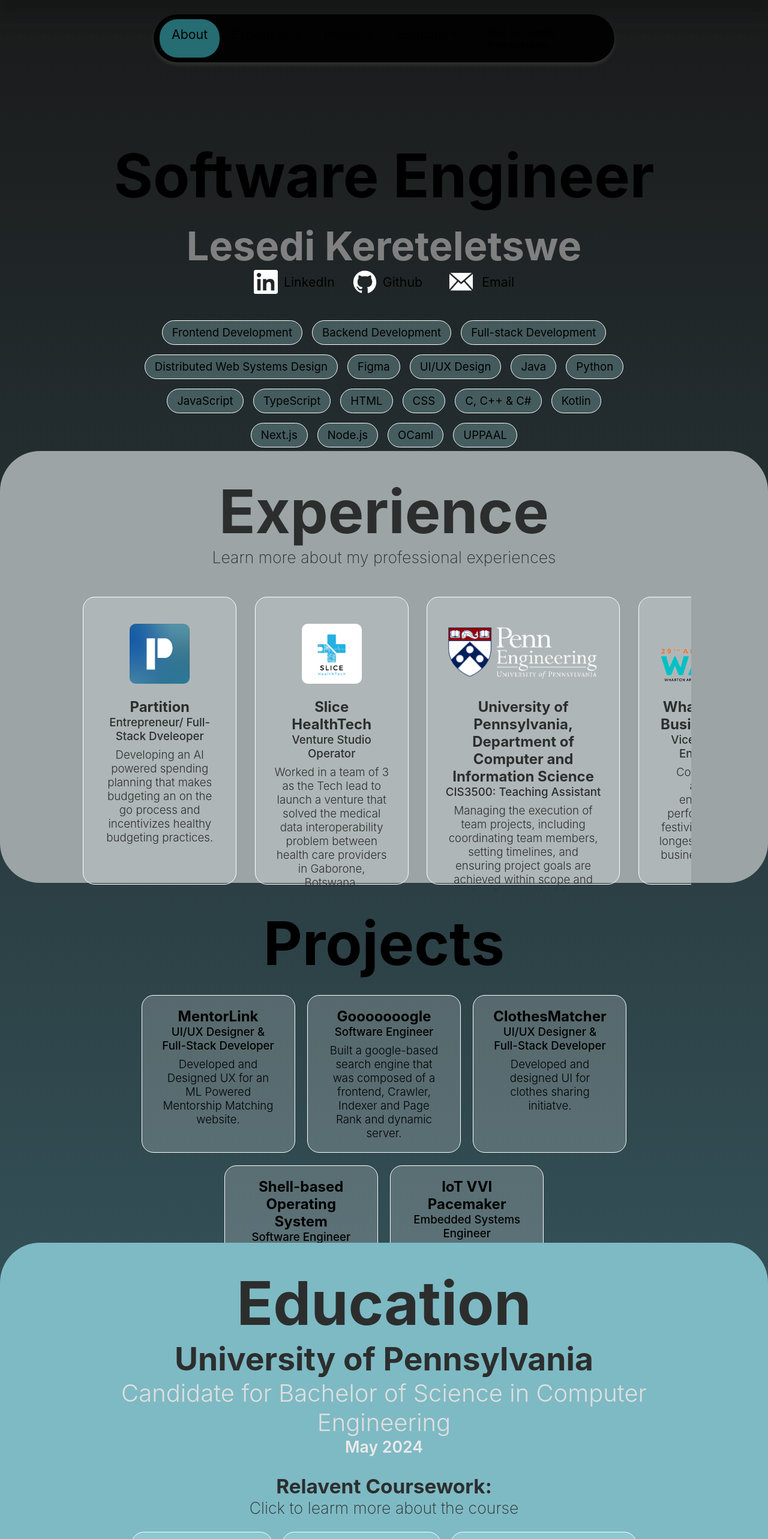
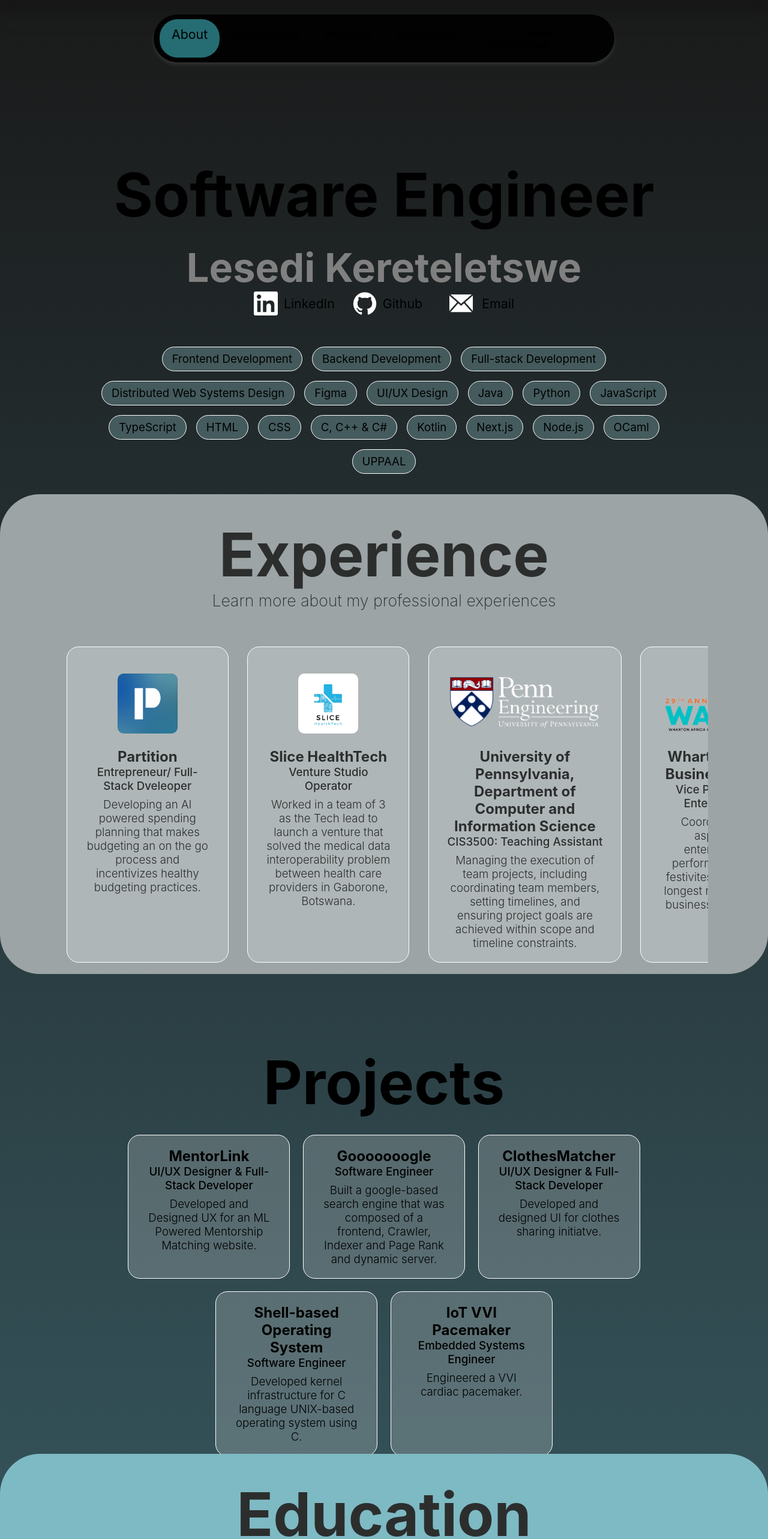
Before and after one commit to lesedi-k/old-port, a React (Create React App) app: page / in a window 1280 px wide. Shown: the top 2566 px of the page at 60% size. Built offline with nearby package versions, Linux system fonts and the light colour scheme.

Commit message:
fixed scaling issue

```diff
--- a/src/App.css
+++ b/src/App.css
@@ -13,6 +13,9 @@
   color: white;
 }
 
+.text {
+  color: #ffffff; /* Black color */
+}
 
 :root {
   --max-width: 1100px;
--- a/src/components/cards/index.tsx
+++ b/src/components/cards/index.tsx
@@ -14,7 +14,7 @@ export const Card: CardComponent = ({Employer, Job, Description, img}) => {
                 margin: "1% 1%" ,
                 textAlign: "center",
                 minHeight: "auto",
-                maxHeight: "60vh"
+                maxHeight: 600
             }}
         >
             {img &&
--- a/src/page.module.css
+++ b/src/page.module.css
@@ -15,7 +15,6 @@
   width: 100vw;
   backdrop-filter: blur(1px);
 }
-
 
 .center {
   display: flex;
@@ -129,6 +128,10 @@
 
 .h3 {
   font-size: 32px;
+}
+
+.text {
+  color: #ffffff;
 }
 
 
--- a/src/pages/about.tsx
+++ b/src/pages/about.tsx
@@ -22,10 +22,10 @@ export default function About() {
 ]
 
     return (
-        <div className={styles.slideUp2} style={{marginTop:"16vh", alignItems: "center", textAlign:"center", paddingInline:"10vw", height: "70vh"}}>
-            <h1 className={styles.h1} style={{marginBottom:"2vh"}}>Software Engineer</h1>
+        <div className={styles.slideUp2} style={{marginTop:160, alignItems: "center", textAlign:"center", paddingInline:80, height: 600}}>
+            <h1 className={styles.h1} style={{marginBottom:20}}>Software Engineer</h1>
             <h2 style={{fontSize: "50pt", color:"grey"}}>Lesedi Kereteletswe</h2>
-            <div style={{marginBottom: "4vh"}}>
+            <div style={{marginBottom: 40}}>
                 <a
                     href="https://www.linkedin.com/in/lesedi-kereteletswe/"
                     style={{ display: 'inline-flex', alignItems: 'center' , fontSize: "16pt"}}
@@ -46,7 +46,7 @@ export default function About() {
                    src={githubIcon}
                    width={40}
                    alt="Github Icon"
-                   style={{marginLeft: 30, marginRight:10, filter:"invert(100%)"}}
+                   style={{marginLeft:30, marginRight:10, filter:"invert(100%)"}}
                    />
                    Github
                 </a>
@@ -74,8 +74,8 @@ export default function About() {
                     flexDirection: 'row',
                     flexWrap: "wrap",
                     justifyContent:"center",
-                    marginTop:"2vh",
-                    marginInline: "7vw"
+                    marginTop:20,
+                    marginInline: 70
                 }}
             >
                 {skills.map((s) => (
--- a/src/pages/education.tsx
+++ b/src/pages/education.tsx
@@ -55,14 +55,14 @@ export default function Education() {
     return (
         <div style={{alignItems: "center", textAlign:"center", paddingInline:"10vw" ,
                         width:"100%", backgroundColor: "#7ebac4", color:"#2c2e2e",
-                        borderRadius: "50pt", height: "85vh",
+                        borderRadius: "50pt", height: 700,
                    }}
         >
             <h1 className={styles.h1}>Education</h1>
 
             <h1 style={{fontSize: "40pt"}}>University of Pennsylvania</h1>
-            <h2 style={{fontSize: "30pt", fontWeight: 300, color:"#dfdfdf"}}>Candidate for Bachelor of Science in Computer Engineering</h2>
-            <h2 style={{fontSize: "20pt", fontWeight: 600, color:"#eaeaea"}}>May 2024</h2>
+            <h2 style={{fontSize: "30pt", fontWeight: 300, color:"#3f3f3f"}}>Candidate for Bachelor of Science in Computer Engineering</h2>
+            <h2 style={{fontSize: "20pt", fontWeight: 600, color:"#2a2a2a"}}>May 2024</h2>
 
             <h1 style={{marginTop: "30px", fontSize: "25pt"}}>Relavent Coursework:</h1>
             <h3 style={{fontWeight: 200, fontSize:"20pt"}}>Click to learm more about the course</h3>
--- a/src/pages/experience.tsx
+++ b/src/pages/experience.tsx
@@ -11,16 +11,16 @@ export default function Experience() {
 
     return (
         <div
-            style={{alignItems: "center", textAlign:"center", paddingInline:"10vw",
+            style={{alignItems: "center", textAlign:"center", paddingInline:100,
                     backgroundColor: "rgba(156, 164, 166, 1)", color:"#2c2e2e",
-                    borderRadius: "50pt", height: "90vh",
+                    borderRadius: "50pt", minHeight: 800,
                 }}
         >
-            <div>
+            <div id="experience_div_slide">
                 <h2 className={styles.h1}>Experience</h2>
                 <h3 style={{fontWeight: 200, fontSize:"20pt"}}>Learn more about my professional experiences</h3>
 
-                <div style={{display:"flex", textAlign:"left", columnGap: 10, marginTop: "5vh",
+                <div style={{display:"flex", textAlign:"left", columnGap: 10, marginTop: 50,
                             overflowX:"scroll" ,justifyContent:"flex-start", scrollbarWidth: "none"
                 }}>
                     <Card
--- a/src/pages/projects.tsx
+++ b/src/pages/projects.tsx
@@ -39,9 +39,9 @@ export default function Projects() {
     ]
 
     return (
-        <div style={{alignItems: "center", textAlign:"center", paddingInline:"10vw" ,
+        <div style={{alignItems: "center", textAlign:"center", paddingInline: 100 ,
             // background: "linear-gradient(to bottom, #1a1a1a, #3b616a)",
-            width:"100%", height: "75vh"
+            paddingTop: 80, width:"100%", height: 800
         }}>
             <h1 className={styles.h1}>Projects</h1>
 
```
